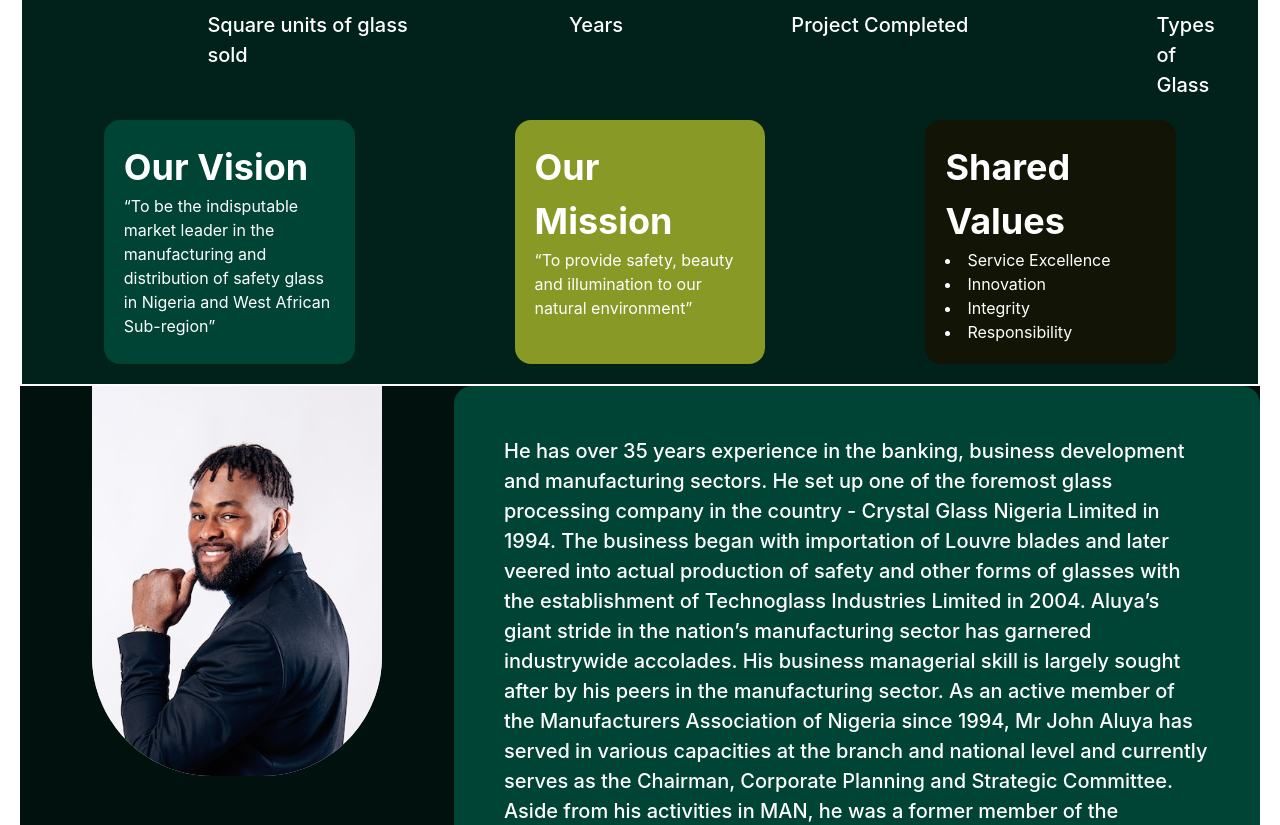
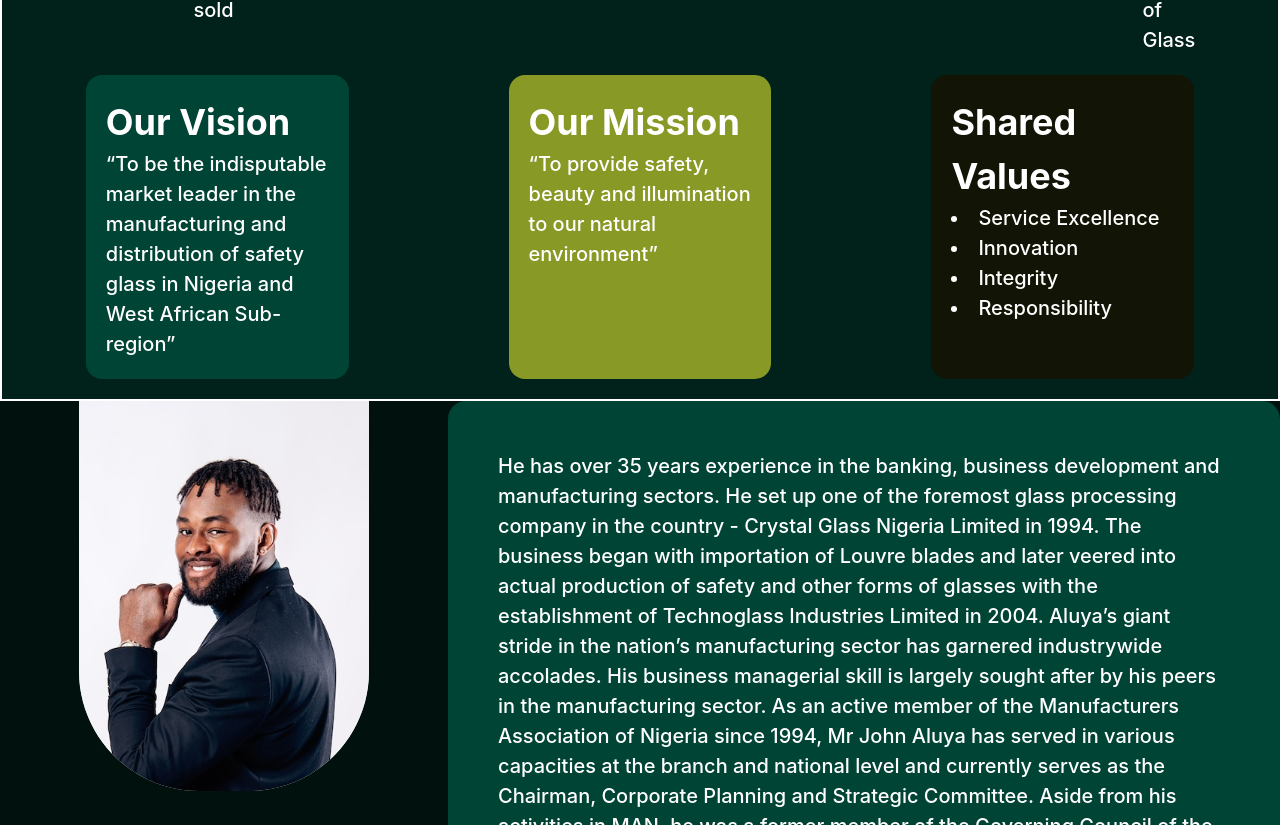
Before and after one commit to thomasAmara/TecnoGlass, a React (Create React App) app: page /aboutus in a window 1280 px wide. Shown: the part 1515-2340 px from the top of the page. Built offline with nearby package versions, Linux system fonts and the light colour scheme.

Commit message:
new commit

```diff
--- a/src/components/aboutus/Aboutus.jsx
+++ b/src/components/aboutus/Aboutus.jsx
@@ -14,9 +14,6 @@
         display='flex'
         flexDirection='column'
         justifyContent='center'
-        p='15px 20px'
-        // maxW='1180px'
-        // bg='#00221B'
         width='100%'
       >
         <div className='productBanner'>
@@ -172,7 +169,7 @@
                 <Text fontSize='36px' fontWeight='700'>
                   Our Vision
                 </Text>
-                <Text>
+                <Text fontSize='20px' fontWeight='500' color='##F8FAEB'>
                   “To be the indisputable market leader in the manufacturing and
                   distribution of safety glass in Nigeria and West African
                   Sub-region”
@@ -188,7 +185,7 @@
                 <Text fontSize='36px' fontWeight='700'>
                   Our Mission
                 </Text>
-                <Text>
+                <Text fontSize='20px' fontWeight='500' color='##F8FAEB'>
                   “To provide safety, beauty and illumination to our natural
                   environment”
                 </Text>
@@ -203,10 +200,20 @@
                 <Text fontSize='36px' fontWeight='700'>
                   Shared Values
                 </Text>
-                <li>Service Excellence </li>
-                <li>Innovation </li>
-                <li>Integrity</li>
-                <li>Responsibility</li>
+                <Box>
+                  <Text fontSize='20px' fontWeight='500'>
+                    <li>Service Excellence </li>
+                  </Text>
+                  <Text fontSize='20px' fontWeight='500'>
+                    <li>Innovation </li>
+                  </Text>
+                  <Text fontSize='20px' fontWeight='500'>
+                    <li>Integrity</li>
+                  </Text>
+                  <Text fontSize='20px' fontWeight='500'>
+                    <li>Responsibility</li>
+                  </Text>
+                </Box>
               </Box>
             </Stack>
           </Box>
--- a/src/components/contact/ContactContainer.jsx
+++ b/src/components/contact/ContactContainer.jsx
@@ -79,8 +79,17 @@
               <Box mt='20px'>
                 <Textarea></Textarea>
               </Box>
-              <Box>
-                <Button colorScheme='facebook'>Book an appointment</Button>
+              <Box mt='20px'>
+                <Button
+                  color='#FFF'
+                  maxWidth='600px'
+                  width='100%'
+                  height='48px'
+                  bg='#899926'
+                  colorScheme='whatsapp'
+                >
+                  Book an appointment
+                </Button>
               </Box>
             </Box>
           </Formik>
```
